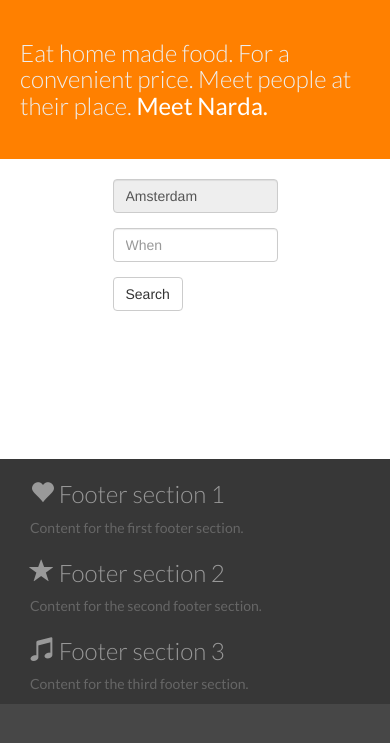
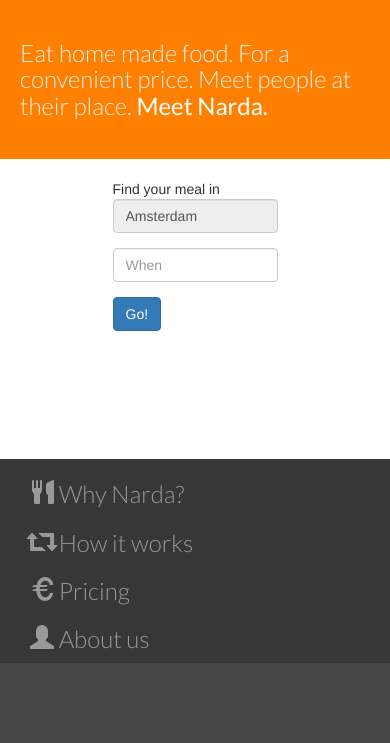
Before and after one commit to pabloportela/narda, a Django app: template templates/index.html in a window 390 px wide, after a click that opens the changed part. Shown: the part 50-793 px from the top of the page. Run offline with Django 3.2, Linux system fonts and the light colour scheme; the template is opened without the code that fills it, so the values that code supplies are empty; some libraries are stand-ins or nearby versions.

Commit message:
Added How it works, Why Narda, Pricing, About us pages. Linked to them on header and footer.

```diff
--- a/narda/urls.py
+++ b/narda/urls.py
@@ -6,10 +6,12 @@ from django.contrib import admin
 admin.autodiscover()
 
 urlpatterns = patterns('',
+    # 3rd party authentication
     url('', include('social.apps.django_app.urls', namespace='social')),
     url('', include('django.contrib.auth.urls', namespace='auth')),
     url(r'^social/', include('social.apps.django_app.urls', namespace='social')),
 
+    # homepage
     url(r'^$', views.index, name='index'),
 
     # eg. kitchen/johnskitchen/2014-08-11/12:35
@@ -28,6 +30,6 @@ urlpatterns = patterns('',
     # backoffice
     url(r'^loudadmin/', include(admin.site.urls)),
 
-    # 3rd party authentication
-    url('', include('social.apps.django_app.urls', namespace='social')),
+    # site info
+    url(r'^(?P<content>(why|how_it_works|pricing|about_us))/$', views.site_info, name='site_info'),
 )
--- a/static/style.css
+++ b/static/style.css
@@ -107,6 +107,11 @@ html {
     color: #FF8000;
 }
 
+.narda-footer, .narda-footer:hover {
+    color: #999;
+    text-decoration: none;
+}
+
 .summary-divider {
     margin: 80px 0;
 }
--- a/templates/base.html
+++ b/templates/base.html
@@ -35,10 +35,12 @@
             </button>
             <nav class="navbar-collapse collapse" role="navigation">
                 <ul class="navbar-nav nav">
-                    <li><a href="#">Home</a></li>
-                    <li><a href="#">How it works</a></li>
-                    <li><a href="#">About us</a></li>
-                    <li><a href="#">Contact</a></li>
+                    <li><a href="/">Home</a></li>
+                    <li><a href="{% url "site_info" content="why" %}">Why Narda?</a></li>
+                    <li><a href="{% url "site_info" content="how_it_works" %}">How it works</a></li>
+                    <li><a href="{% url "site_info" content="pricing" %}">Pricing</a></li>
+                    <li><a href="{% url "site_info" content="about_us" %}">About us</a></li>
+                    <li><a href="mailto:info@haveachef.com">Contact</a></li>
                 </ul>
                 {% include "authentication.html" %}
             </nav>
@@ -60,17 +62,17 @@
     <!-- Site footer -->
     <div class="bottom">
         <div class="container">
-            <div class="col-md-4">
-                <h3><span class="glyphicon glyphicon-heart"></span> Footer section 1</h3>
-                <p>Content for the first footer section.</p>
+            <div class="col-md-3">
+                <h3><span class="glyphicon glyphicon-cutlery"></span> <a href="{% url "site_info" content="why" %}" class="narda-footer">Why Narda?</a></h3>
             </div>
-            <div class="col-md-4">
-                <h3><span class="glyphicon glyphicon-star"></span> Footer section 2</h3>
-                <p>Content for the second footer section.</p>
+            <div class="col-md-3">
+                <h3><span class="glyphicon glyphicon-retweet"></span> <a href="{% url "site_info" content="how_it_works" %}" class="narda-footer">How it works</a></h3>
             </div>
-            <div class="col-md-4">
-                <h3><span class="glyphicon glyphicon-music"></span> Footer section 3</h3>
-                <p>Content for the third footer section.</p>
+            <div class="col-md-3">
+                <h3><span class="glyphicon glyphicon-euro"></span> <a href="{% url "site_info" content="pricing" %}" class="narda-footer">Pricing</a></h3>
+            </div>
+            <div class="col-md-3">
+                <h3><span class="glyphicon glyphicon-user"></span> <a href="{% url "site_info" content="about_us" %}" class="narda-footer">About us</a></h3>
             </div>
         </div>
     </div>
--- a/templates/search_form.html
+++ b/templates/search_form.html
@@ -2,6 +2,7 @@
         <div class="col-md-12 content">
             <div class="centered">
                 <form class="form-inline" role="form" method="GET" action="" id="search_form">
+            Find your meal in
                   <div class="form-group">
                       <label class="sr-only" for="where">Where</label>
                       <input type="text" id="where" class="form-control" placeholder="Where" value="Amsterdam" readonly="readonly">
@@ -10,7 +11,7 @@
                       <label class="sr-only" for="datepicker">When</label>
                       <input type="text" id="datepicker" class="form-control" placeholder="When" required="true" value="{{ date }}">
                   </div>
-                  <button type="submit" class="btn btn-default">Search</button>
+                  <button type="submit" class="btn btn-primary">Go!</button>
                 </form>
             </div>
         </div>
```
Also changed, not shown: frontend/views.py (+7 -3 lines), templates/site_info/about_us.html (added, +15 -0 lines), templates/site_info/how_it_works.html (added, +15 -0 lines), templates/site_info/pricing.html (added, +15 -0 lines), templates/site_info/why.html (added, +17 -0 lines).
